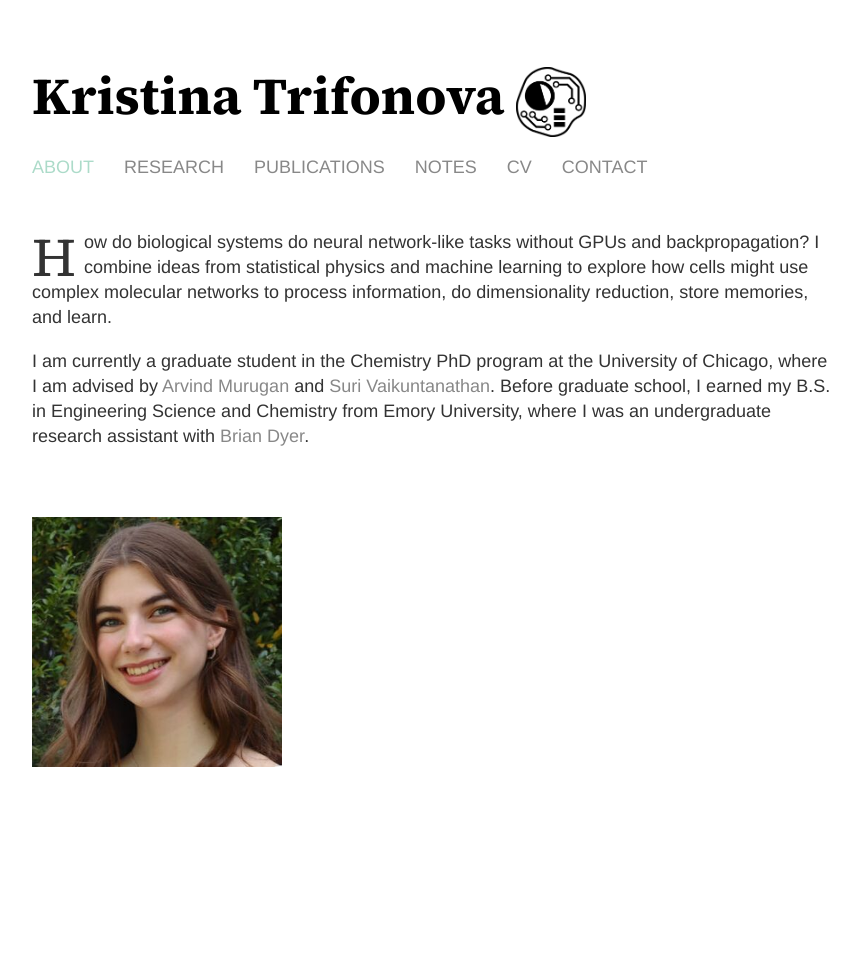
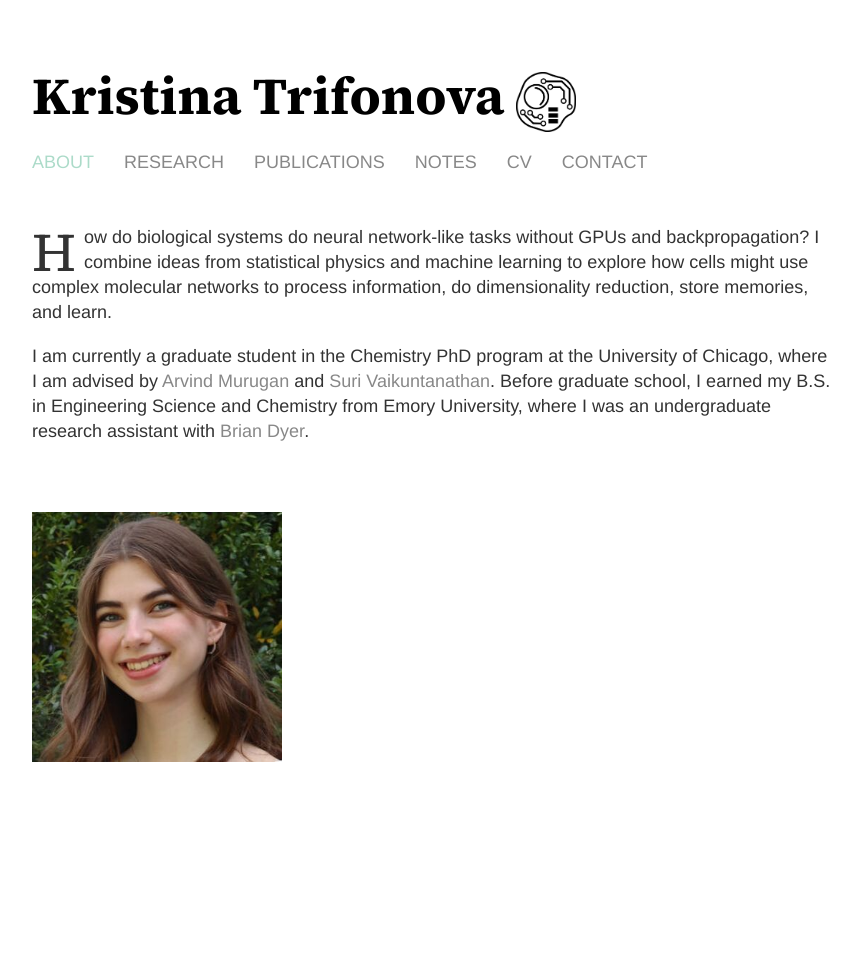
Before and after one commit to k-trifonova/k-trifonova.github.io, a Jekyll site: the page built from index.html, in a window 1280 px wide. Shown: the whole page, without its empty margins (208-1068 px from the left). Built offline with Jekyll 4.4.1, drawn with Linux system fonts in a browser that asks for light colours.

Commit message:
changed simple circuit cell

```diff
--- a/_layouts/default.html
+++ b/_layouts/default.html
@@ -3,7 +3,7 @@
 	<head>
 		<title>{{ page.title }}</title>
 		<link rel="stylesheet" type="text/css" href="/css/main.css">
-		<link rel="icon" href="../img/cell circuit_simple.png">
+		<link rel="icon" href="../img/circuit cell_simple.png">
 		<!-- FOR LATER, VERIFY SITE WITH GOOGLE: meta name="google-site-verification" content="RIvn8sP16jiMLaGGnF1h_B-bjoIBx6Go_YZU3GL_3-I"/ -->
 		<script>
   MathJax = {
@@ -30,7 +30,7 @@
 		<body>
 			<div class="container">
 				<div class="blurb">
-					<h1>Kristina Trifonova <img src="../img/cell circuit_simple.png" style="width: 70px; height: 70px; vertical-align: middle;"></h1>
+					<h1>Kristina Trifonova <img src="../img/circuit cell_simple.png" style="width: 60px; height: 60px; vertical-align: middle;"></h1>
 				</div>
 			</div>
 			<div class="container">
```
